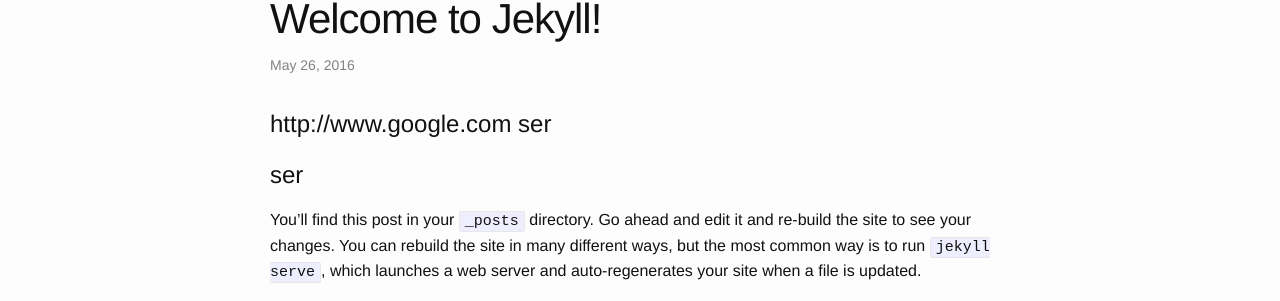
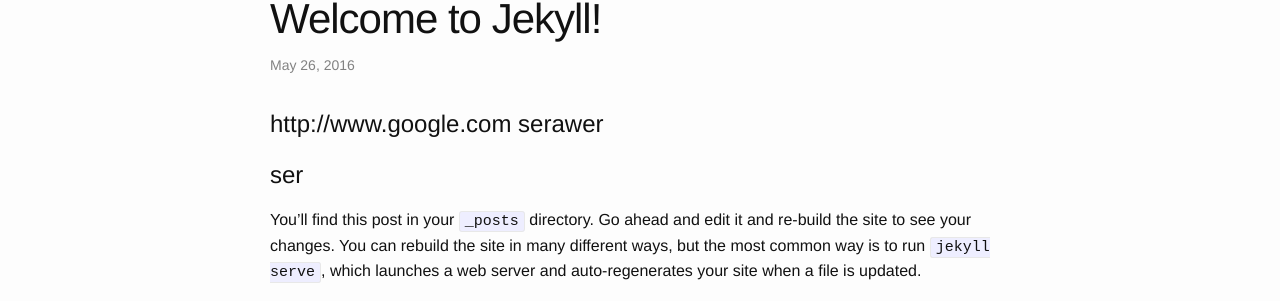
Before and after one commit to awei01/cms-test, a Jekyll site: the page built from _posts/2016-05-26-welcome-to-jekyll.markdown, in a window 1280 px wide. Shown: the part 157-458 px from the top of the page. Built offline with Jekyll 4.4.1, drawn with Linux system fonts in a browser that asks for light colours.

Commit message:
Updated Welcome To Jekyll

```diff
--- a/_posts/2016-05-26-welcome-to-jekyll.markdown
+++ b/_posts/2016-05-26-welcome-to-jekyll.markdown
@@ -1,13 +1,13 @@
 ---
 title: Welcome to Jekyll!
-date: 2016-05-26 13:18:26 Z
+date: 2016-05-26 13:18:00 Z
 categories:
 - jekyll
 - update
 layout: post
 ---
 
-# {{ site.data.site.url }} ser
+# {{ site.data.site.url }} serawer
 # {{ site.site.url }} ser
 
 You’ll find this post in your `_posts` directory. Go ahead and edit it and re-build the site to see your changes. You can rebuild the site in many different ways, but the most common way is to run `jekyll serve`, which launches a web server and auto-regenerates your site when a file is updated.
```
